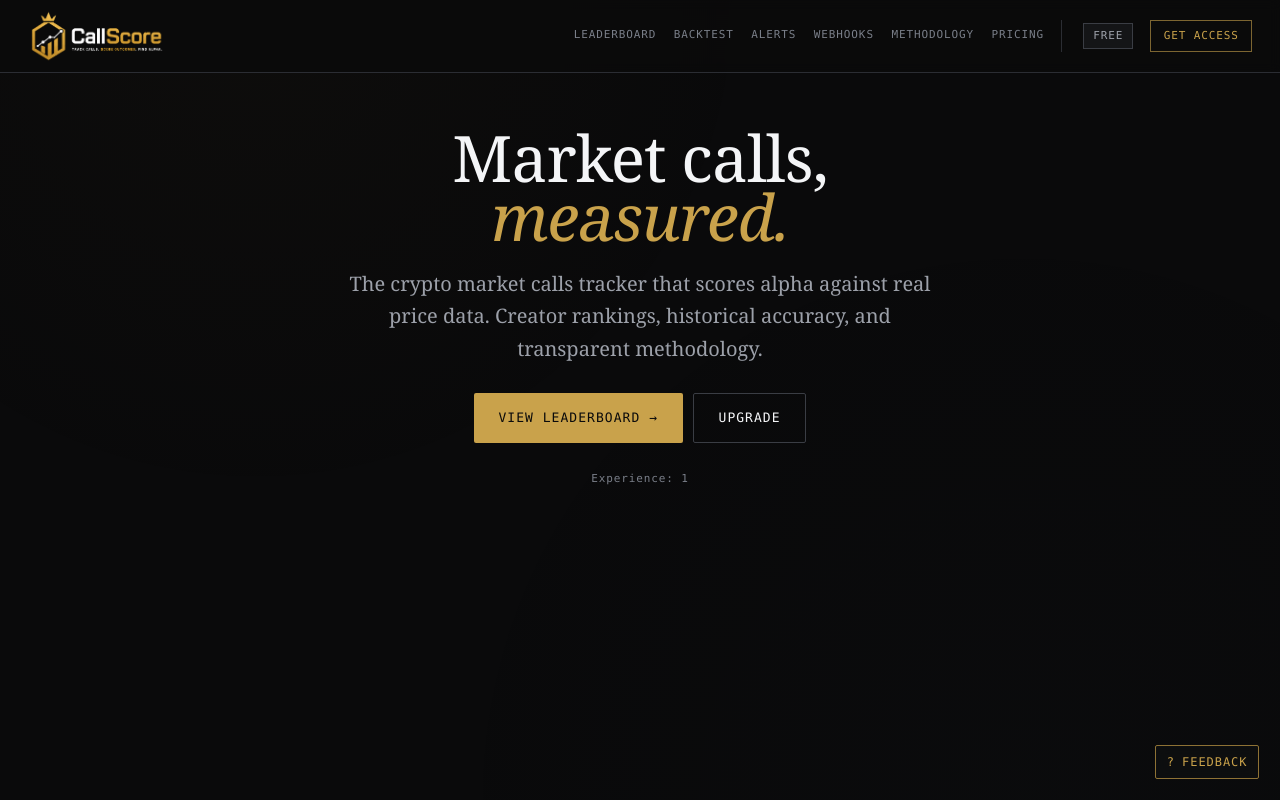
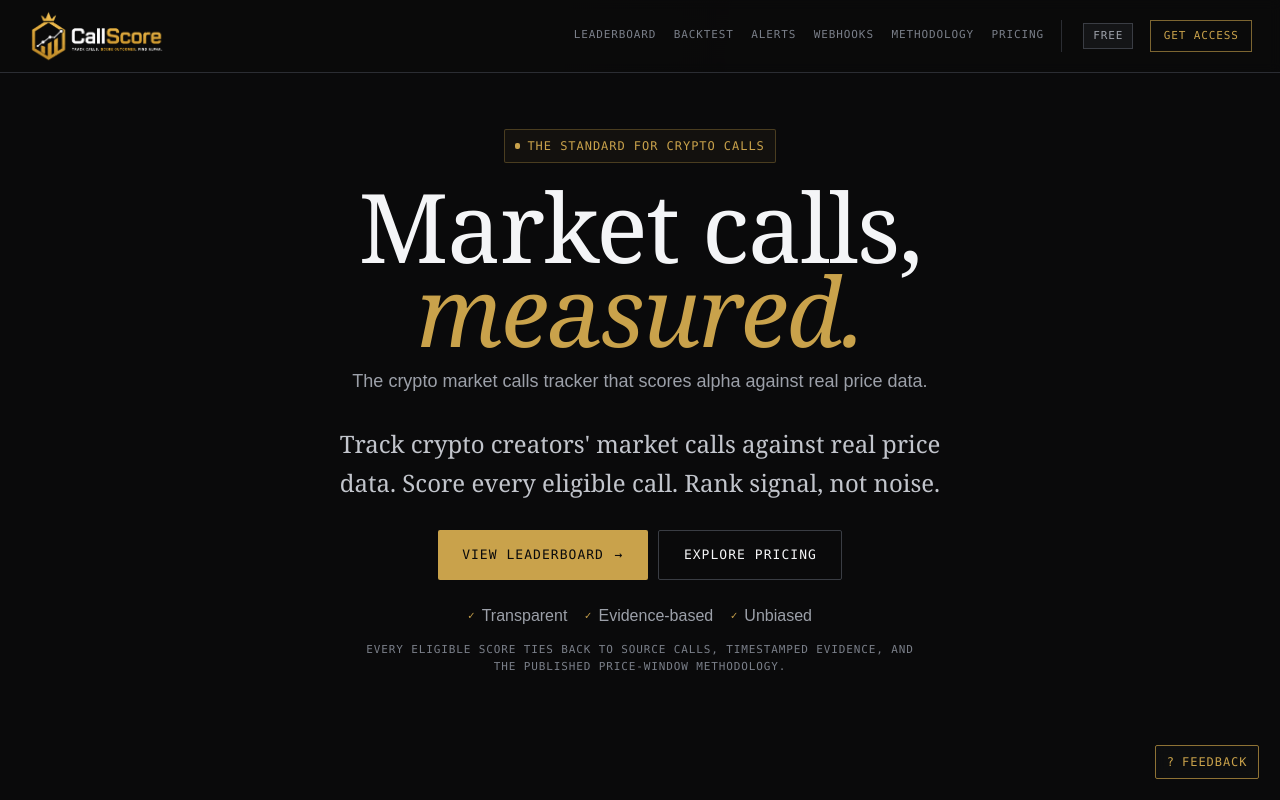
Before and after one commit to OmarA1-Bakri/CallScore, a Next.js app: page /experiences/1 in a window 1280 px wide. Shown: the top 800 px of the page. Built offline with nearby package versions, Linux system fonts and the light colour scheme; no server answers.

Commit message:
fix: rebuild experience view matching editorial-terminal design spec

```diff
--- a/src/app/experiences/[experienceId]/page.tsx
+++ b/src/app/experiences/[experienceId]/page.tsx
@@ -3,8 +3,9 @@ import type { ReactElement } from "react";
 import Link from "next/link";
 
 export const metadata: Metadata = {
-  title: "CallScore",
-  description: "Track crypto creator calls against real price data.",
+  title: "CallScore — Track calls. Score outcomes. Find alpha.",
+  description:
+    "CallScore ranks crypto creators by historical, evidence-backed call performance.",
 };
 
 export default async function ExperiencePage({
@@ -12,38 +13,80 @@ export default async function ExperiencePage({
 }: {
   params: Promise<{ experienceId: string }>;
 }): Promise<ReactElement> {
-  const { experienceId } = await params;
+  await params;
 
   return (
-    <div className="max-w-page mx-auto px-4 py-16 min-h-screen">
-      <div className="text-center max-w-2xl mx-auto">
-        <h1 className="font-serif text-[48px] tab:text-[64px] text-ink-900 font-normal tracking-tight leading-[0.92] mb-6">
-          Market calls, <em className="italic text-accent">measured.</em>
+    <div className="min-h-screen bg-ink-0">
+      {/* HERO */}
+      <section className="relative min-h-[calc(100vh-80px)] pb-8 desk:pb-12 overflow-hidden">
+        <div
+          className="absolute inset-x-[-32px] bottom-[-220px] h-[420px] opacity-40 pointer-events-none"
+          style={{
+            background:
+              "repeating-radial-gradient(ellipse at center, rgba(201,162,75,0.28) 0 1px, transparent 1px 22px)",
+            transform: "perspective(720px) rotateX(68deg)",
+            transformOrigin: "50% 100%",
+          }}
+          aria-hidden="true"
+        />
+        <div className="relative max-w-page mx-auto px-4 tab:px-8 desk:px-10 pt-14 tab:pt-20 desk:pt-16">
+          <div className="max-w-[760px] mx-auto text-center">
+            <p
+              className="inline-flex items-center gap-2 border border-accent/30 bg-accent/5 px-3 py-2 font-mono text-[12px] text-accent tracking-caps uppercase mb-6"
+              style={{ borderRadius: 2 }}
+            >
+              <span className="h-1.5 w-1.5 bg-accent" style={{ borderRadius: 2 }} aria-hidden="true" />
+              The standard for crypto calls
+            </p>
+            <h1 className="font-serif text-[48px] tab:text-[72px] desk:text-[96px] text-ink-900 font-normal tracking-tight leading-[0.88] text-balance mb-4">
+              Market calls,{" "}
+              <em className="italic font-normal text-accent">measured.</em>
             </h1>
-        <p className="font-serif text-[20px] text-ink-600 leading-relaxed mb-8">
+            <h2 className="font-sans text-[16px] tab:text-[18px] text-ink-600 font-medium leading-relaxed max-w-[620px] mx-auto mb-8">
               The crypto market calls tracker that scores alpha against real price data.
-          Creator rankings, historical accuracy, and transparent methodology.
+            </h2>
+            <p className="font-serif text-[21px] tab:text-[24px] text-ink-700 leading-relaxed max-w-[620px] mx-auto mb-8">
+              Track crypto creators&apos; market calls against real price data.
+              Score every eligible call. Rank signal, not noise.
             </p>
-        <div className="flex flex-col tab:flex-row gap-3 justify-center">
+            <div className="flex flex-col tab:flex-row gap-3 justify-center mb-7">
               <Link
                 href="/"
-            className="inline-flex items-center justify-center gap-3 bg-accent hover:bg-accent-dim text-ink-0 font-mono text-[13px] tracking-caps uppercase px-7 py-4 transition-colors"
+                className="inline-flex items-center justify-center gap-3 bg-accent hover:bg-accent-dim text-ink-0 font-mono text-[13px] tracking-caps uppercase px-7 py-4 transition-colors focus-visible:outline focus-visible:outline-1 focus-visible:outline-accent"
                 style={{ borderRadius: 2 }}
               >
-            View Leaderboard →
+                View leaderboard
+                <span aria-hidden="true">→</span>
               </Link>
               <Link
                 href="/pricing"
-            className="inline-flex justify-center border border-ink-300 text-ink-900 hover:border-accent/60 hover:text-accent font-mono text-[13px] tracking-caps uppercase px-7 py-4 transition-colors"
+                className="inline-flex justify-center border border-ink-300 text-ink-900 hover:border-accent/60 hover:text-accent font-mono text-[13px] tracking-caps uppercase px-7 py-4 transition-colors focus-visible:outline focus-visible:outline-1 focus-visible:outline-accent"
                 style={{ borderRadius: 2 }}
               >
-            Upgrade
+                Explore pricing
               </Link>
             </div>
-        <p className="mt-8 font-mono text-[11px] text-ink-500 tracking-caps">
-          Experience: {experienceId}
+            <div className="flex flex-wrap items-center justify-center gap-x-5 gap-y-2 text-ink-600 font-sans text-[16px] mb-4">
+              <span className="inline-flex items-center gap-2">
+                <span className="font-mono text-[11px] text-accent" aria-hidden="true">✓</span>
+                Transparent
+              </span>
+              <span className="inline-flex items-center gap-2">
+                <span className="font-mono text-[11px] text-accent" aria-hidden="true">✓</span>
+                Evidence-based
+              </span>
+              <span className="inline-flex items-center gap-2">
+                <span className="font-mono text-[11px] text-accent" aria-hidden="true">✓</span>
+                Unbiased
+              </span>
+            </div>
+            <p className="max-w-[560px] mx-auto font-mono text-[11px] uppercase tracking-caps text-ink-500">
+              Every eligible score ties back to source calls, timestamped evidence,
+              and the published price-window methodology.
             </p>
           </div>
         </div>
+      </section>
+    </div>
   );
 }
```
Lines whose indentation alone changed are shown as unchanged.
